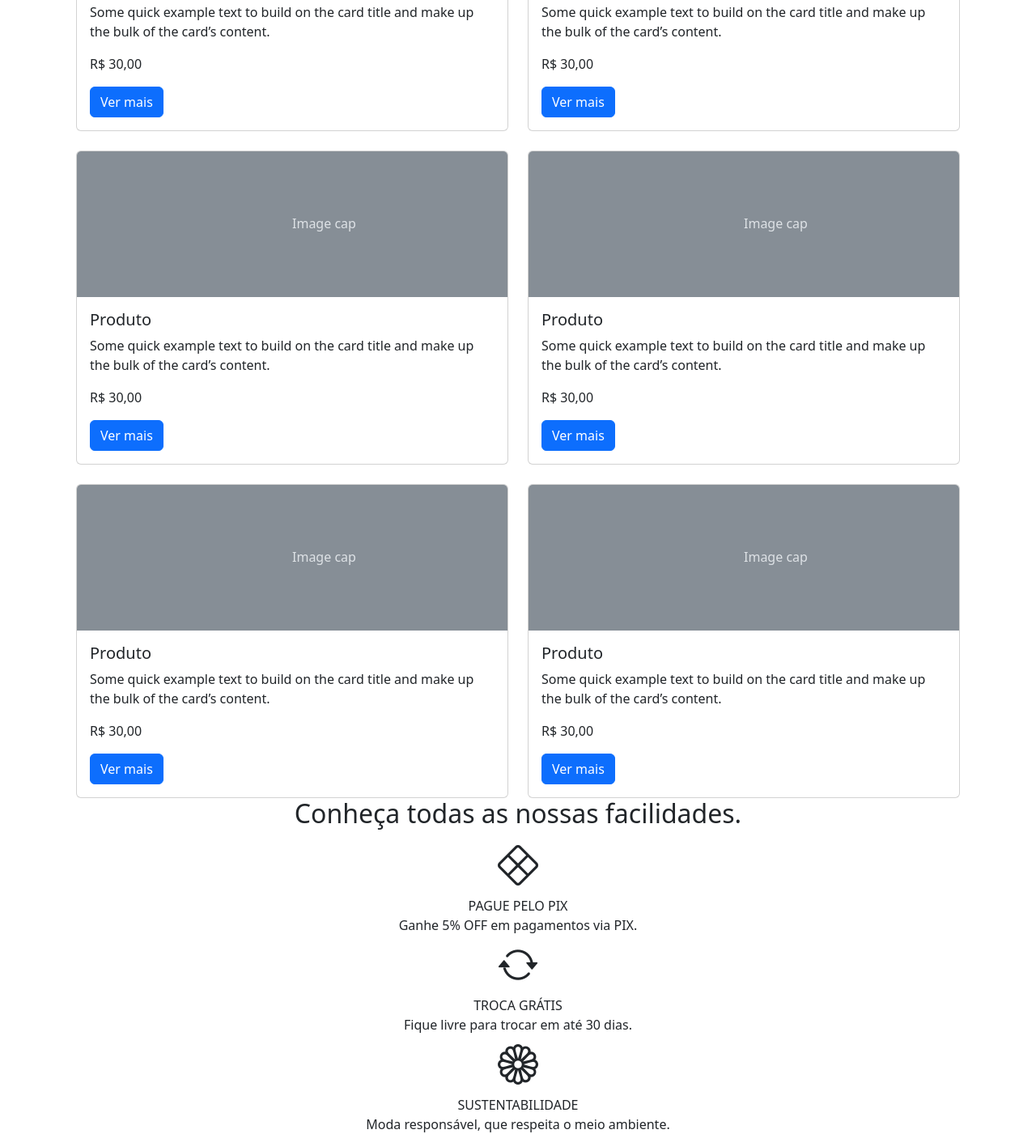
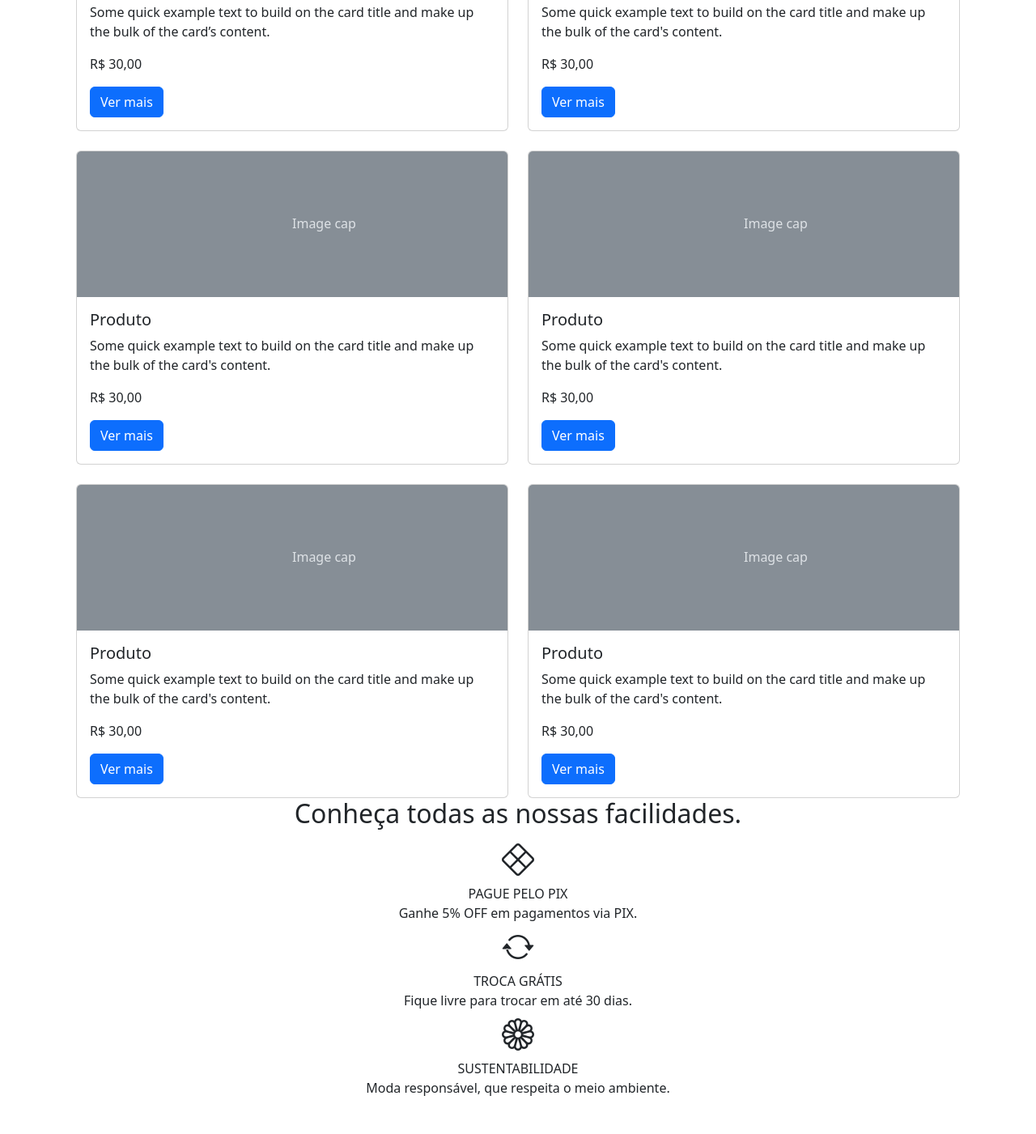
Before and after one commit to lucianj/meteora, a plain HTML site: page index.html in a window 1280 px wide. Shown: the part 1277-2678 px from the top of the page at 81% size. After the commit the page ends 2633 px from the top, so only its background shows below. Drawn offline with nearby package versions, Linux system fonts and the light colour scheme.

Commit message:
font size da section

```diff
--- /dev/null
+++ b/estilos.css
@@ -0,0 +1,3 @@
+.texto-menor {
+    font-size: 13px
+}
--- a/index.html
+++ b/index.html
@@ -238,7 +238,7 @@
                     <h5 class="card-title">Produto</h5>
                     <p class="card-text">
                         Some quick example text to build on the card title and make up the
-                        bulk of the card’s content.
+                        bulk of the card's content.
                     </p>
                     <p>R$ 30,00</p>
                     <a href="#" class="btn btn-primary">Ver mais</a>
@@ -258,7 +258,7 @@
                     <h5 class="card-title">Produto</h5>
                     <p class="card-text">
                         Some quick example text to build on the card title and make up the
-                        bulk of the card’s content.
+                        bulk of the card's content.
                     </p>
                     <p>R$ 30,00</p>
                     <a href="#" class="btn btn-primary">Ver mais</a>
@@ -278,7 +278,7 @@
                     <h5 class="card-title">Produto</h5>
                     <p class="card-text">
                         Some quick example text to build on the card title and make up the
-                        bulk of the card’s content.
+                        bulk of the card's content.
                     </p>
                     <p>R$ 30,00</p>
                     <a href="#" class="btn btn-primary">Ver mais</a>
@@ -298,7 +298,7 @@
                     <h5 class="card-title">Produto</h5>
                     <p class="card-text">
                         Some quick example text to build on the card title and make up the
-                        bulk of the card’s content.
+                        bulk of the card's content.
                     </p>
                     <p>R$ 30,00</p>
                     <a href="#" class="btn btn-primary">Ver mais</a>
@@ -318,7 +318,7 @@
                     <h5 class="card-title">Produto</h5>
                     <p class="card-text">
                         Some quick example text to build on the card title and make up the
-                        bulk of the card’s content.
+                        bulk of the card's content.
                     </p>
                     <p>R$ 30,00</p>
                     <a href="#" class="btn btn-primary">Ver mais</a>
@@ -332,21 +332,21 @@
         <h2>Conheça todas as nossas facilidades.</h2>
 
         <div>
-            <div><i class="bi bi-x-diamond" style="font-size: 50px;"></i></div>
+            <div><i class="bi bi-x-diamond fs-1"></i></div>
             <div>PAGUE PELO PIX</div>
-            <div>Ganhe 5% OFF em pagamentos via PIX.</div>
+            <div class="texto-menor">Ganhe 5% OFF em pagamentos via PIX.</div>
         </div>
 
         <div>
-            <div><i class="bi bi-arrow-repeat" style="font-size: 50px;"></i></div>
+            <div><i class="bi bi-arrow-repeat fs-1"></i></div>
             <div>TROCA GRÁTIS</div>
-            <div>Fique livre para trocar em até 30 dias.</div>
+            <div class="texto-menor">Fique livre para trocar em até 30 dias.</div>
         </div>
 
         <div>
-            <div><i class="bi bi-flower1" style="font-size: 50px;"></i></div>
+            <div><i class="bi bi-flower1 fs-1"></i></div>
             <div>SUSTENTABILIDADE</div>
-            <div>Moda responsável, que respeita o meio ambiente.</div>
+            <div class="texto-menor">Moda responsável, que respeita o meio ambiente.</div>
         </div>
 
     </section>
```
